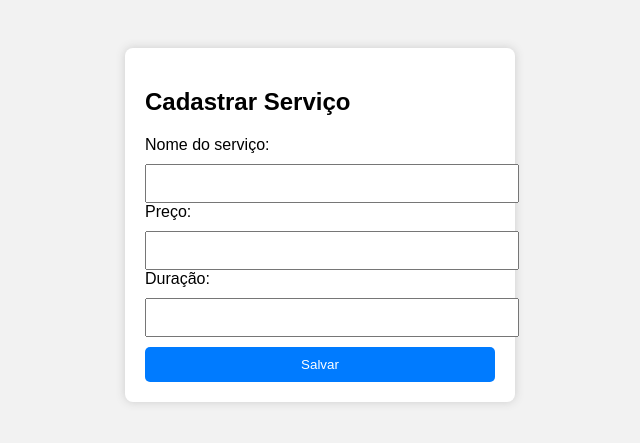
After one commit to Clovesmiranda/projeto_scrum_agenda, a Flask app: template templates/cadastrar_servico_backup.html in a window 1280 px wide. The commit adds this page. Shown: the top 443 px of the page, without its empty margins (320-960 px from the left). Run offline with Flask 3, Linux system fonts and the light colour scheme; the template is opened without the code that fills it, so the values that code supplies are empty.

Commit message:
Modernização da tela cadastrar serviço

```diff
--- /dev/null
+++ b/templates/cadastrar_servico_backup.html
@@ -0,0 +1,53 @@
+<!DOCTYPE html>
+<html lang="pt-br">
+<head>
+    <meta charset="UTF-8">
+    <title>Cadastrar Serviço</title>
+    <style>
+        body {
+            background: #f2f2f2;
+            font-family: Arial;
+            padding: 40px;
+        }
+        .box {
+            background: white;
+            width: 350px;
+            margin: auto;
+            padding: 20px;
+            border-radius: 8px;
+            box-shadow: 0px 0px 10px #ccc;
+        }
+        input, button {
+            width: 100%;
+            padding: 10px;
+            margin-top: 10px;
+        }
+        button {
+            background: #007bff;
+            color: white;
+            border: none;
+            border-radius: 5px;
+        }
+    </style>
+</head>
+<body>
+
+    <div class="box">
+        <h2>Cadastrar Serviço</h2>
+
+        <form method="post" action="/servicos">
+            <label>Nome do serviço:</label>
+            <input type="text" name="nome" required>
+
+            <label>Preço:</label>
+            <input type="number" step="0.01" name="preco" required>
+
+            <label>Duração:</label>
+            <input type="text" name="duracao" required>
+
+            <button type="submit">Salvar</button>
+        </form>
+    </div>
+
+</body>
+</html>
```
Also changed, not shown: templates/cadastrar_servico.html (+2 -26 lines), templates/dashboard.html (+0 -8 lines).
